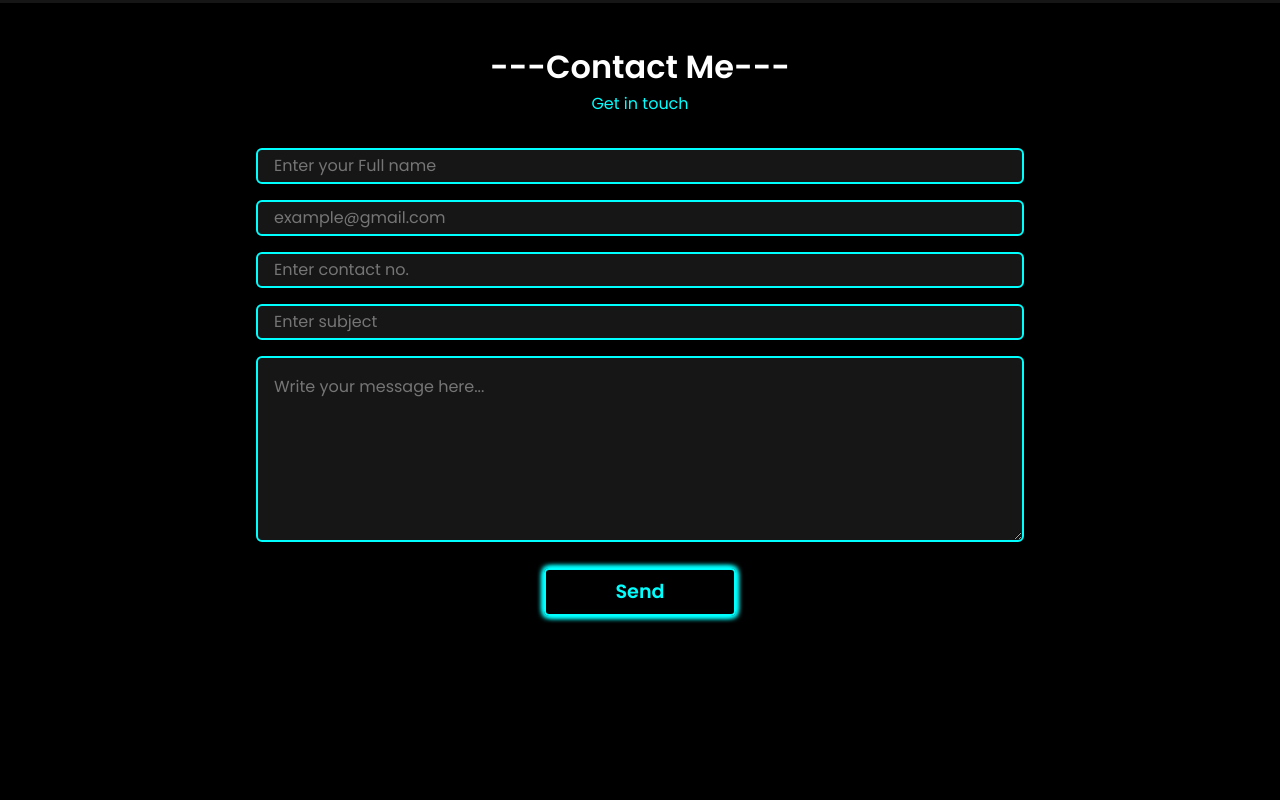
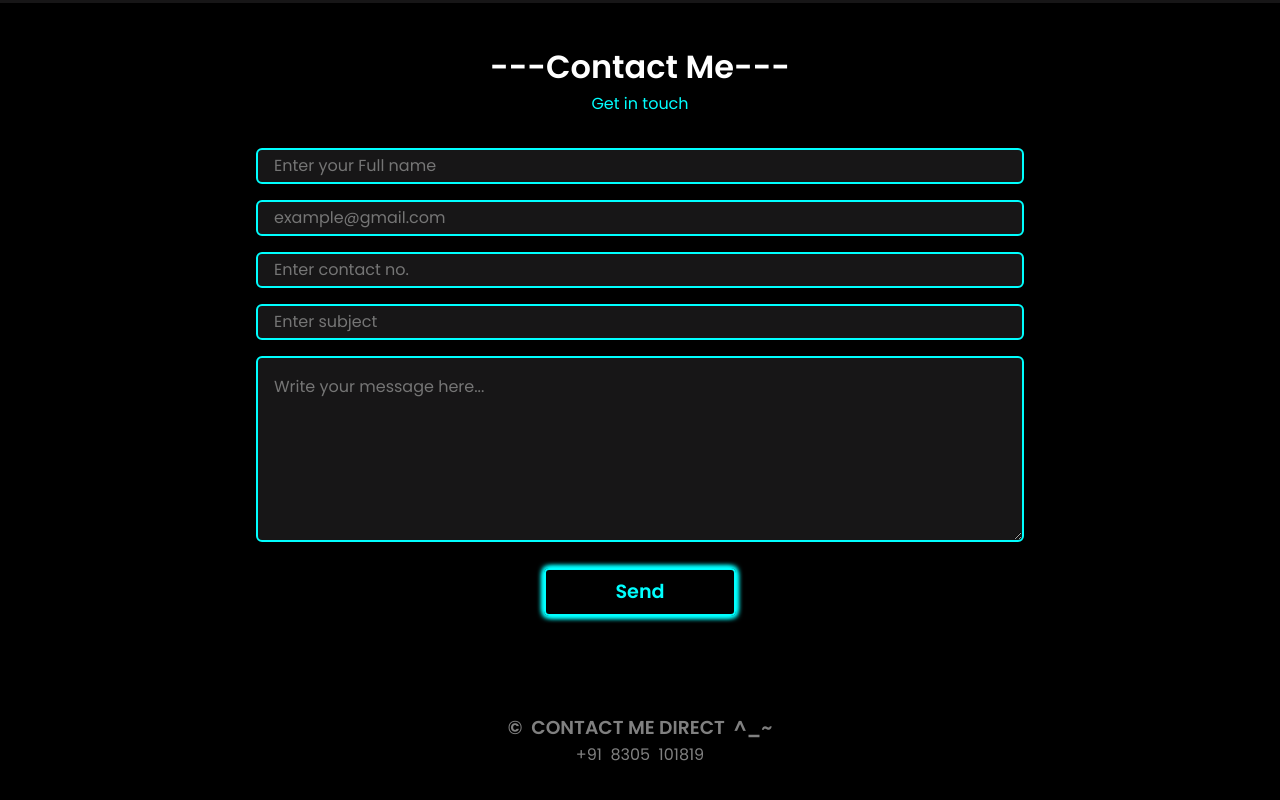
Before and after one commit to cyberhunk/my-portpolio, a plain HTML site: page index.html in a window 1280 px wide. Shown: the part 3023-3823 px from the top of the page. Before the commit the page ends 3663 px from the top, so only its background shows below. Drawn offline with Linux system fonts and the light colour scheme.

Commit message:
add footer file

```diff
--- a/index.html
+++ b/index.html
@@ -358,6 +358,11 @@
 
         <button type="submit" style="margin-top: 1.2rem; margin-bottom: 1.5rem;">Send</button>
     </form>
+    <!-- footer  -->
+    <footer class="footer">
+      <h3 class="contact">© &nbsp;CONTACT ME DIRECT &nbsp;^_~</h3>
+      <p class="phone">+91 &nbsp;8305 &nbsp;101819</p>
+    </footer>
 
   </div>
 
--- a/style.css
+++ b/style.css
@@ -772,3 +772,21 @@ input {
   display: flex;
   justify-content: space-around;
 }
+/* footer */
+.footer{
+  width: 100%;
+  height: 10rem;
+  /* background-color: red; */
+  display: flex;
+  justify-content: center;
+  align-items: center;
+  flex-direction: column;
+}
+.footer .contact{
+  color: white;
+  opacity: 0.5;
+}
+.phone{
+  color: white;
+  opacity: 0.5;
+}
```
